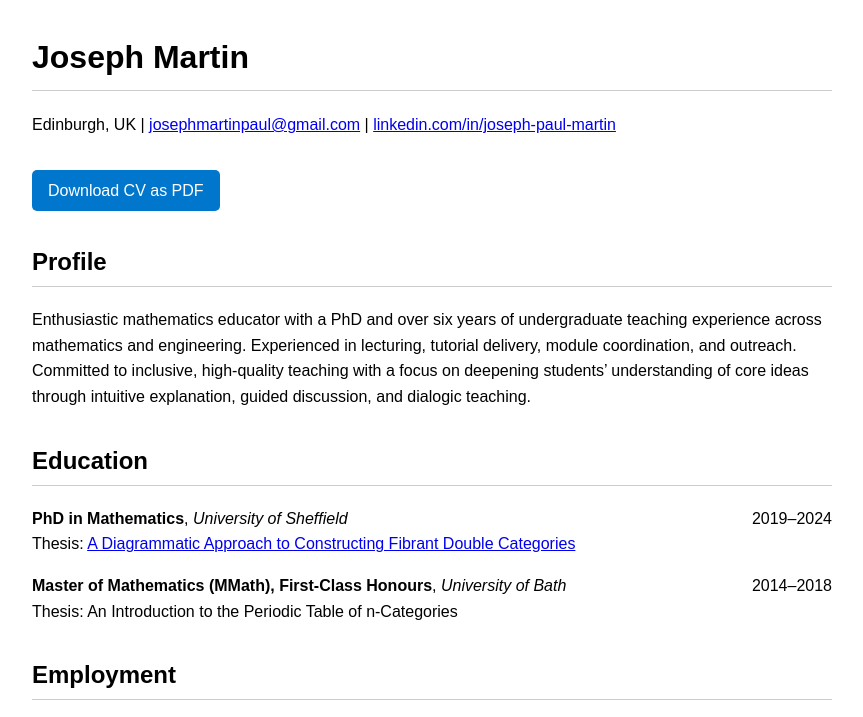
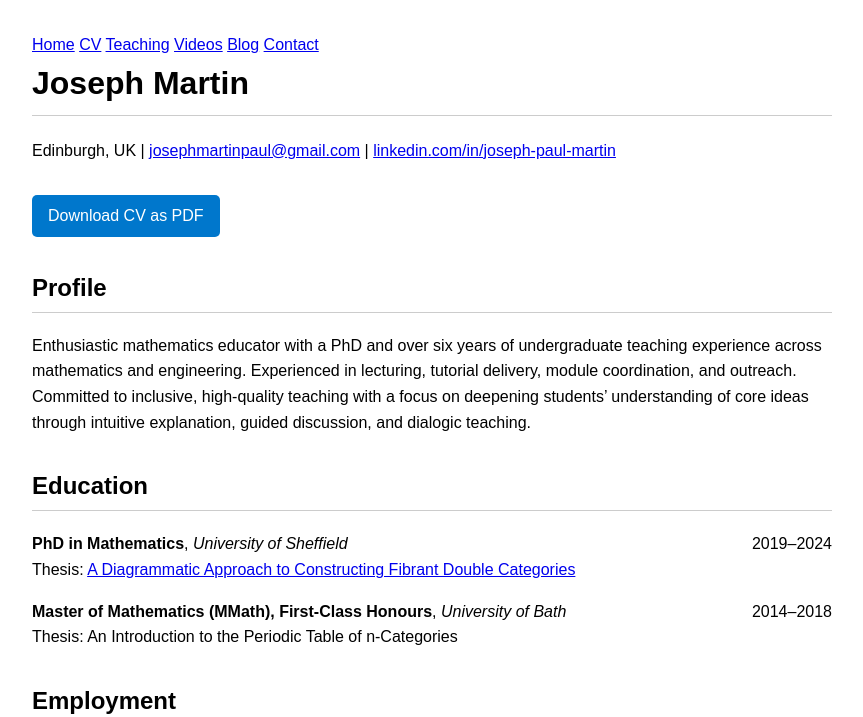
Before and after one commit to josephpaulmartin/josephpaulmartin.github.io, a plain HTML site: page cv.html in a window 1280 px wide. Shown: the top 717 px of the page, without its empty margins (208-1071 px from the left). Drawn offline with Linux system fonts and the light colour scheme.

Commit message:
Added nav bar to cv.html

```diff
--- a/cv.html
+++ b/cv.html
@@ -48,6 +48,14 @@
   </style>
 </head>
 <body>
+  <nav>
+    <a href="index.html">Home</a>
+    <a href="cv.html">CV</a>
+    <a href="teaching.html">Teaching</a>
+    <a href="videos.html">Videos</a>
+    <a href="blog.html">Blog</a>
+    <a href="contact.html">Contact</a>
+  </nav>
   <h1>Joseph Martin</h1>
   <p>Edinburgh, UK | <a href="mailto:josephmartinpaul@gmail.com">josephmartinpaul@gmail.com</a> | <a href="https://linkedin.com/in/joseph-paul-martin" target="_blank">linkedin.com/in/joseph-paul-martin</a></p>
 
```
